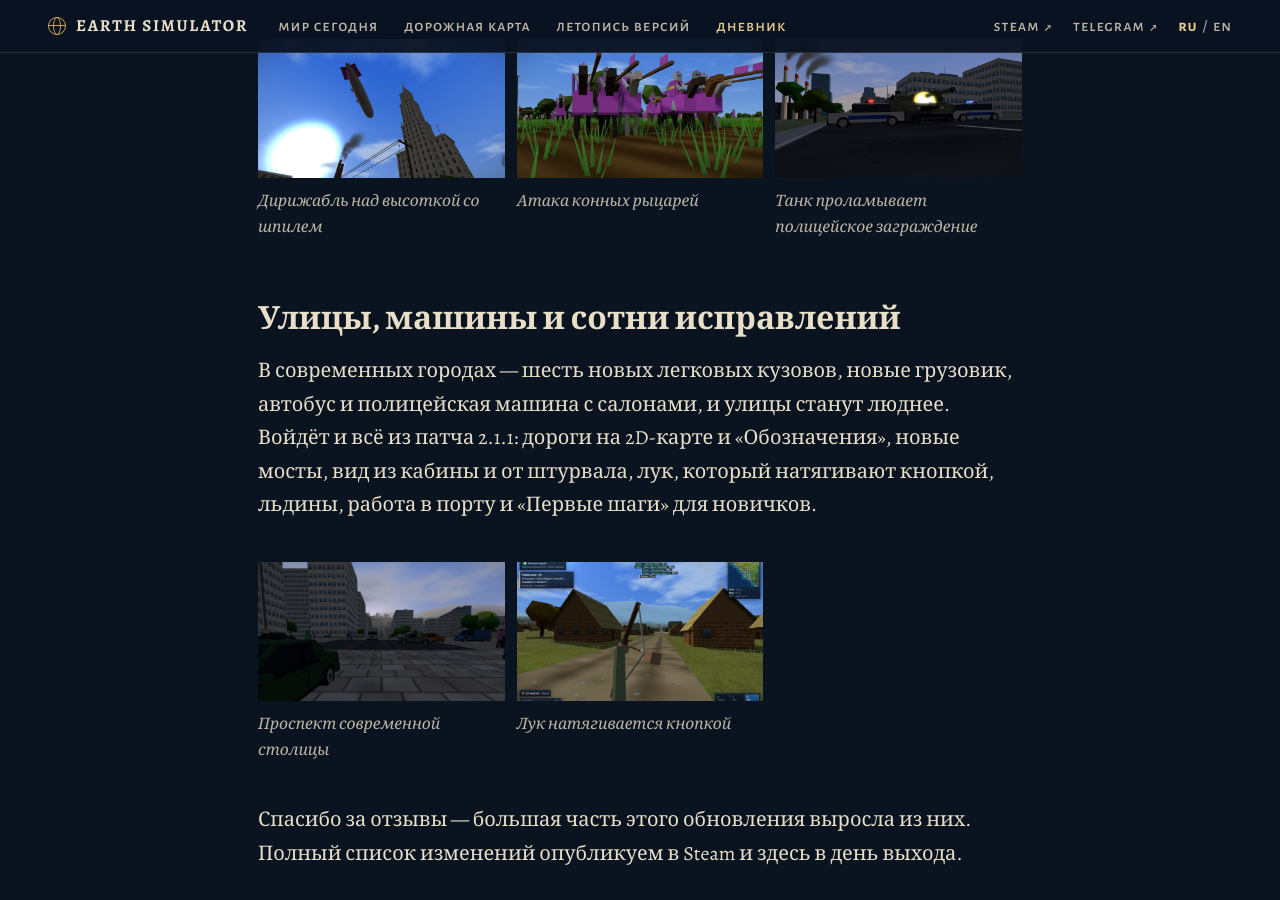
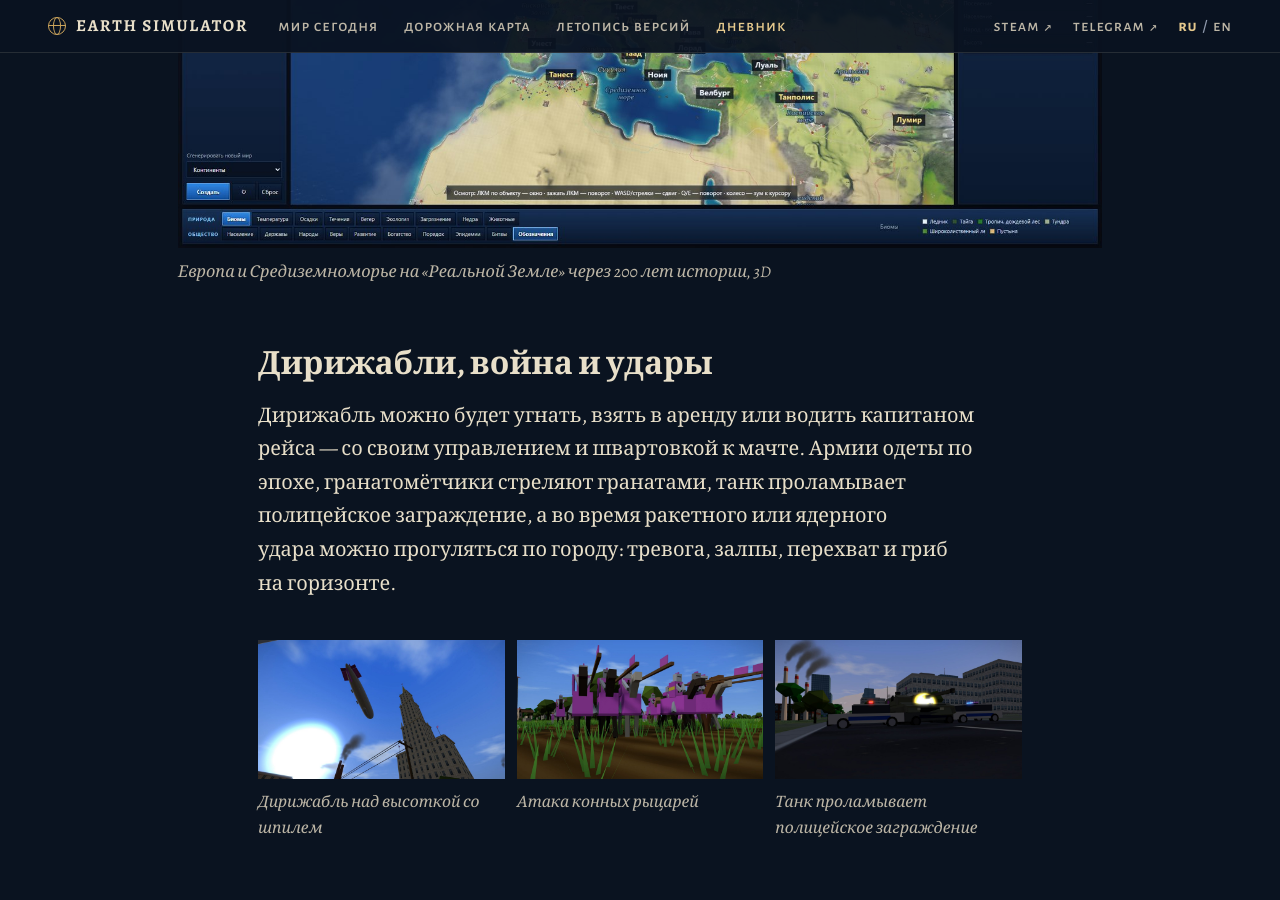
Before and after one commit to Ilya873/earth-simulator, a Jekyll site: the page built from _posts/2026-10-22-skoro-obnovlenie-2-1-2.md, in a window 1280 px wide and 900 px high, scrolled down 3450 px. Built offline with Jekyll 4.4.1, drawn with Linux system fonts in a browser that asks for light colours; some web fonts are replaced.

Commit message:
Анонс 2.1.2: снимок Европы и Средиземноморья на «Реальной Земле» (карта «Гигантская», 3D, 200 лет истории)
Co-Authored-By: Claude Opus 5.5 <noreply@anthropic.com>

```diff
--- a/_posts/2026-10-22-skoro-obnovlenie-2-1-2.md
+++ b/_posts/2026-10-22-skoro-obnovlenie-2-1-2.md
@@ -25,6 +25,8 @@ body_en: |
 
   ## Real Earth from real data
   The Real Earth map will be built from NOAA ETOPO1 elevation and NCEP/NCAR and GPCP climate normals: coasts, mountains, deserts and forests where they belong. Continents, oceans, seas and large lakes are labelled on the map from the start; peoples still give their own names, and those show up in the chronicle and the cell panel. On generated maps, peoples name their lands and seas themselves, and you can name any place with the Land names button. Real Earth looks best on Gigantic maps.
+
+  ![Europe and the Mediterranean on Real Earth after 200 years of history, in 3D](/earth-simulator/assets/devlog/update-2-1-2/earth-europe-3d-1600.jpg)
 
   ## Airships, war and strikes
   Airships can be hijacked, rented or flown as a captain, with their own controls and mooring at a mast. Armies dress for their era, rocket troops fire rockets, police roadblocks give way to tanks, and you can walk through a missile or nuclear strike — alarms, salvos, intercepts and a mushroom cloud on the horizon.
@@ -63,6 +65,8 @@ body_en: |
 
 Карта «Реальная Земля» будет построена по настоящим данным: рельеф NOAA ETOPO1, климатические нормы NCEP/NCAR и GPCP — берега, горы, пустыни и леса на своих местах. Части света, океаны, моря и крупные озёра подписаны на карте с первой минуты; народы по-прежнему дают местам свои имена — они видны в хронике и в панели клетки. На обычных картах народы сами называют земли и моря, а любое место можно назвать кнопкой «Названия земель». Лучше всего «Реальная Земля» выглядит на картах размера «Гигантская».
 
+{% include figure.html src="/assets/devlog/update-2-1-2/earth-europe-3d-1600.jpg" caption="Европа и Средиземноморье на «Реальной Земле» через 200 лет истории, 3D" wide=true %}
+
 ## Дирижабли, война и удары
 
 Дирижабль можно будет угнать, взять в аренду или водить капитаном рейса — со своим управлением и швартовкой к мачте. Армии одеты по эпохе, гранатомётчики стреляют гранатами, танк проламывает полицейское заграждение, а во время ракетного или ядерного удара можно прогуляться по городу: тревога, залпы, перехват и гриб на горизонте.
```
Also changed, not shown: assets/devlog/update-2-1-2/earth-europe-3d-1600.jpg (added), assets/devlog/update-2-1-2/earth-europe-3d-800.jpg (added).
